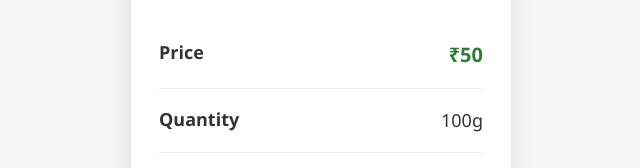
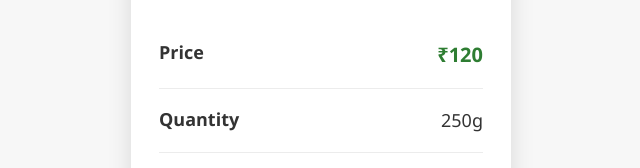
Before and after one commit to Printpark/Karupatti_Halwa, a plain HTML site: page index.html in a window 1280 px wide. Shown: the part 559-727 px from the top of the page, 319-959 px from the left. Drawn offline with Linux system fonts and the light colour scheme.

Commit message:
Update price and quantity values in index.html

```diff
--- a/index.html
+++ b/index.html
@@ -128,12 +128,12 @@ h1{
 
 <div class="row">
     <span class="label">Price</span>
-    <span class="value price-value">₹50</span>
+    <span class="value price-value">₹120</span>
 </div>
 
 <div class="row">
     <span class="label">Quantity</span>
-    <span class="value">100g</span>
+    <span class="value">250g</span>
 </div>
 
 <div class="row">
```
